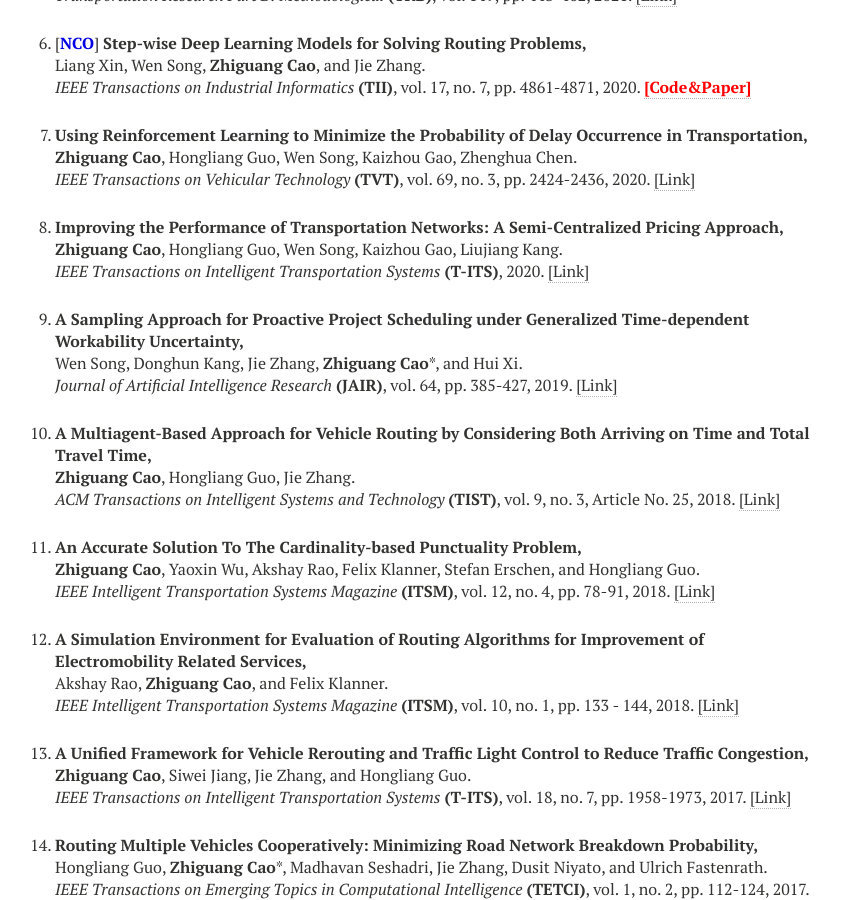
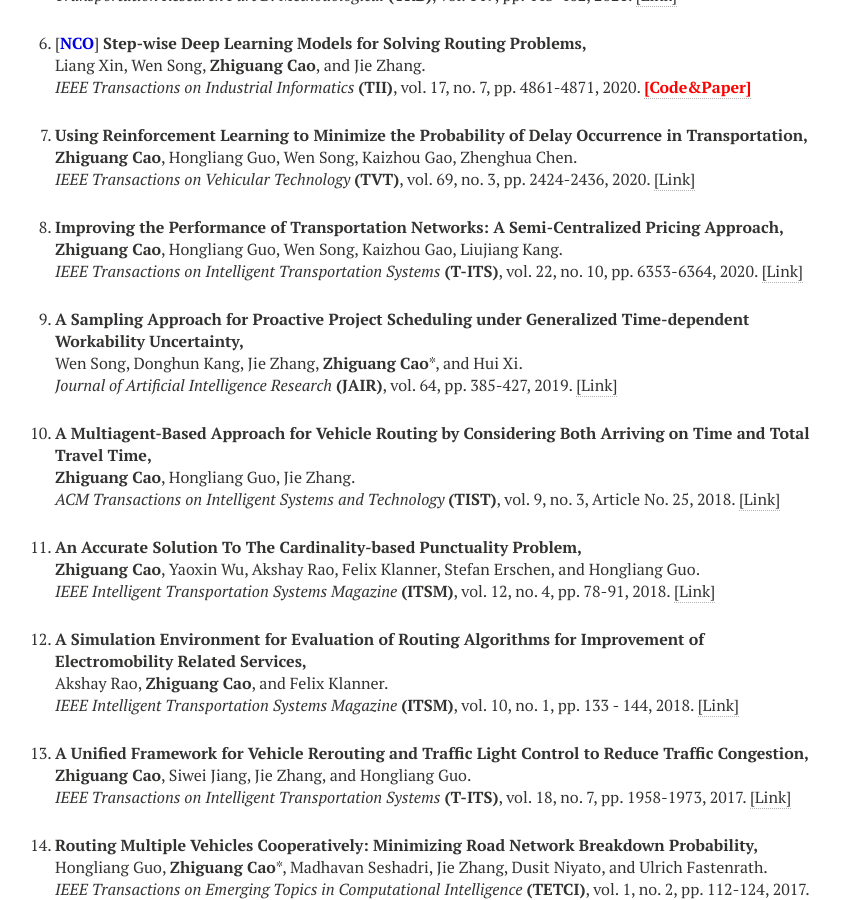
Before and after one commit to zhiguangcaosg/zhiguangcaosg.github.io, a Jekyll site: the page built from publications.md, in a window 1280 px wide and 900 px high, scrolled down 1647 px. Shown: the whole window, without its empty margins (305-1146 px from the left). Built offline with Jekyll 4.4.1, drawn with Linux system fonts in a browser that asks for light colours; nearby versions of some CDN libraries.

Commit message:
Update publications.html

```diff
--- a/_layouts/publications.html
+++ b/_layouts/publications.html
@@ -291,7 +291,7 @@ div.bibtex pre { font-size: 75%; overflow: auto;  width: 100%; padding: 0em 0em;
 <p>
 <b>Improving the Performance of Transportation Networks: A Semi-Centralized Pricing Approach,</b>
 <br><b>Zhiguang Cao</b>, Hongliang Guo, Wen Song, Kaizhou Gao, Liujiang Kang.<br>
-<i>IEEE Transactions on Intelligent Transportation Systems</i> <b>(T-ITS)</b>, 2020. <a href="https://ieeexplore.ieee.org/document/9098067" target="_blank">[Link]</a>
+<i>IEEE Transactions on Intelligent Transportation Systems</i> <b>(T-ITS)</b>, vol. 22, no. 10, pp. 6353-6364, 2020. <a href="https://ieeexplore.ieee.org/document/9098067" target="_blank">[Link]</a>
 </p>
 </li>
 
```
